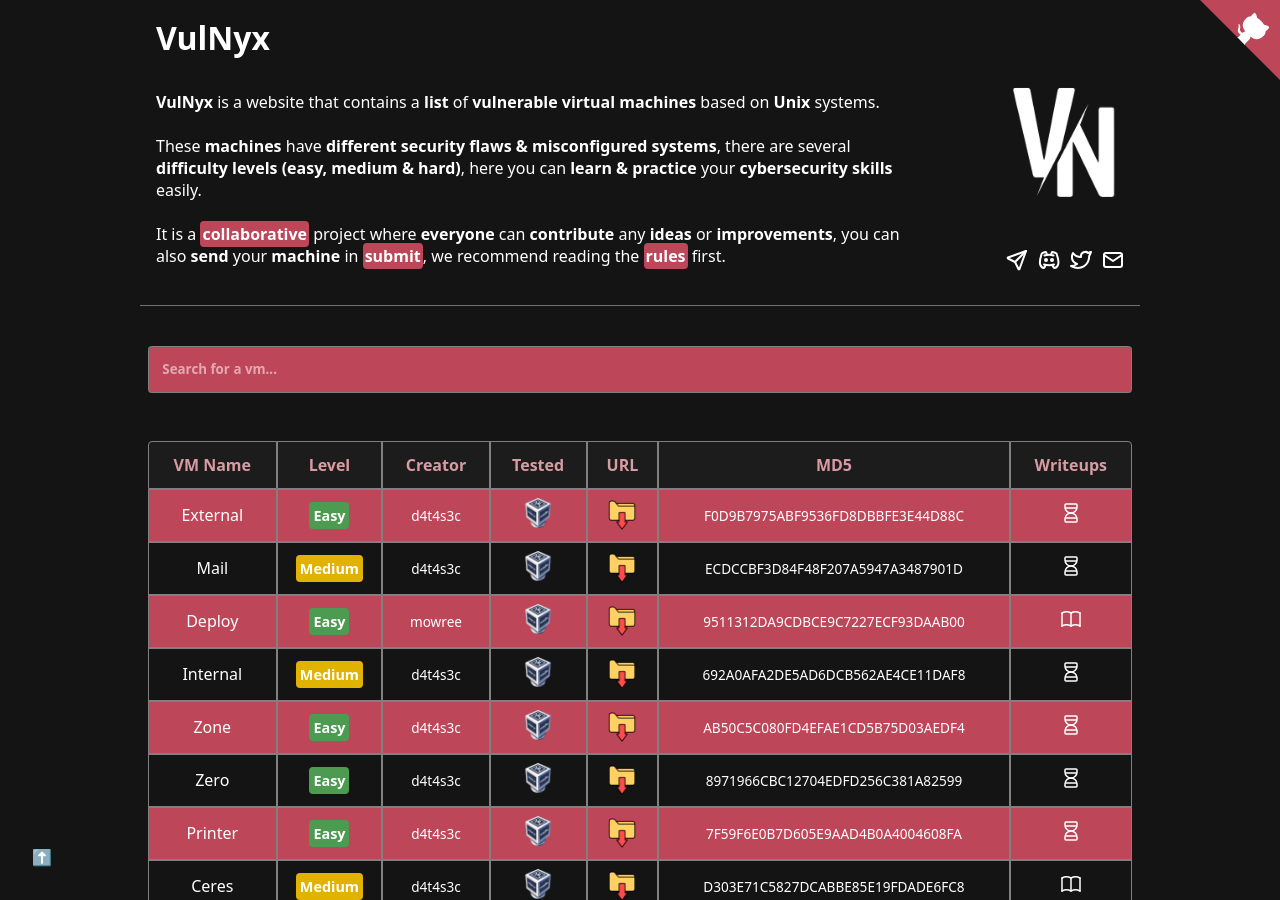
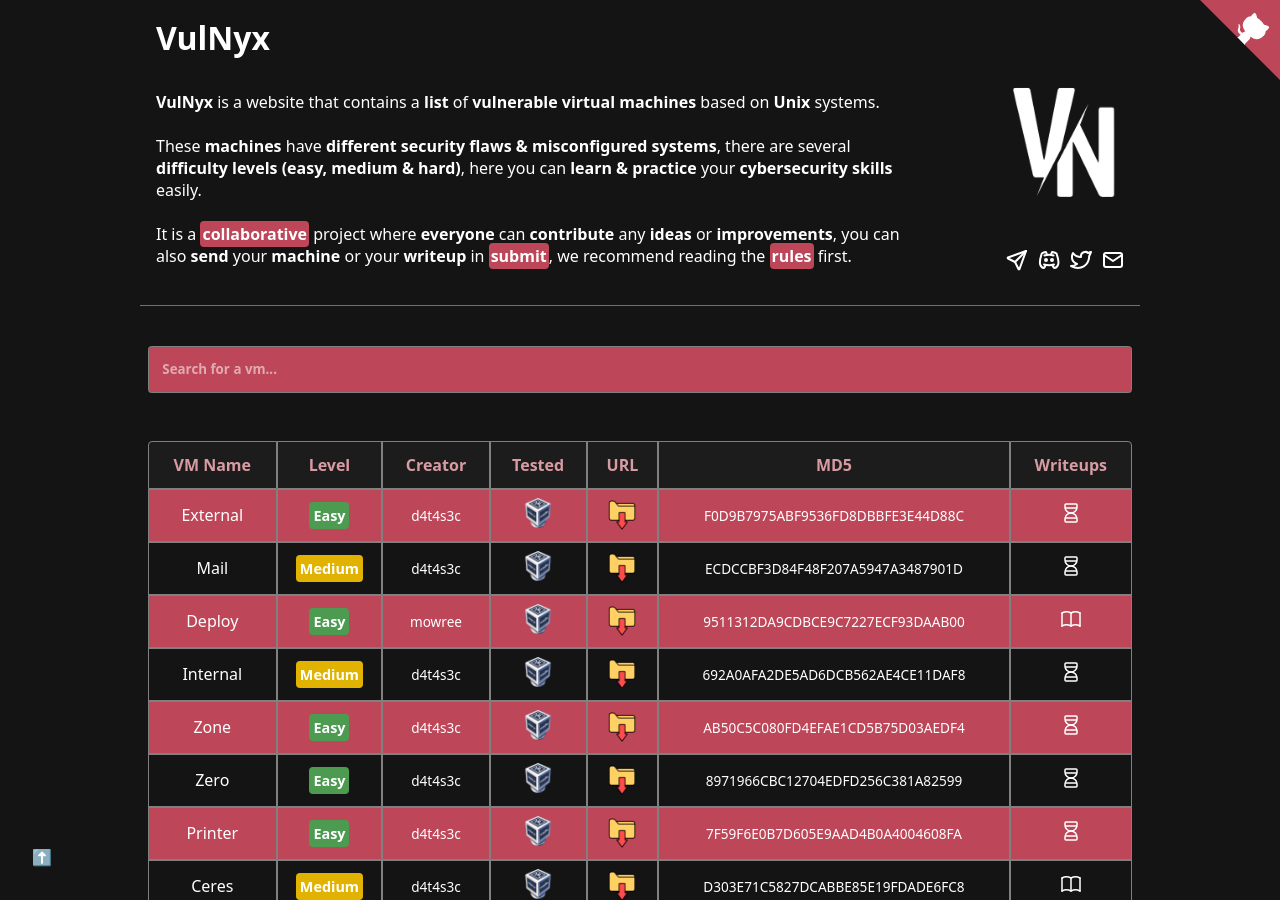
Before and after one commit to VulNyx/vulnyx, a Jekyll site: the page built from index.md, in a window 1280 px wide and 900 px high. Built offline with Jekyll 4.4.1, drawn with Linux system fonts in a browser that asks for light colours.

Commit message:
Update index.md

```diff
--- a/index.md
+++ b/index.md
@@ -11,7 +11,7 @@ title: VulNyx
 These <b>machines</b> have <b>different security flaws & misconfigured systems</b>, there are several <b>difficulty levels (easy, medium & hard)</b>, here you can <b>learn & practice</b> your <b>cybersecurity skills</b> easily.
 <br>
 <br>
-It is a <a href="https://github.com/vulnyx/vulnyx.github.io/graphs/contributors" target="_blank">collaborative</a> project where <b>everyone</b> can <b>contribute</b> any <b>ideas</b> or <b>improvements</b>, you can also <b>send</b> your <b>machine</b> in <a href="https://vulnyx.github.io/submit/" target="_blank">submit</a>, we recommend reading the <a href="https://vulnyx.github.io/rules/" target="_blank">rules</a> first.
+It is a <a href="https://github.com/vulnyx/vulnyx.github.io/graphs/contributors" target="_blank">collaborative</a> project where <b>everyone</b> can <b>contribute</b> any <b>ideas</b> or <b>improvements</b>, you can also <b>send</b> your <b>machine</b> or your <b>writeup</b> in <a href="https://vulnyx.github.io/submit/" target="_blank">submit</a>, we recommend reading the <a href="https://vulnyx.github.io/rules/" target="_blank">rules</a> first.
 <br>
 <br>
 </article>
```
